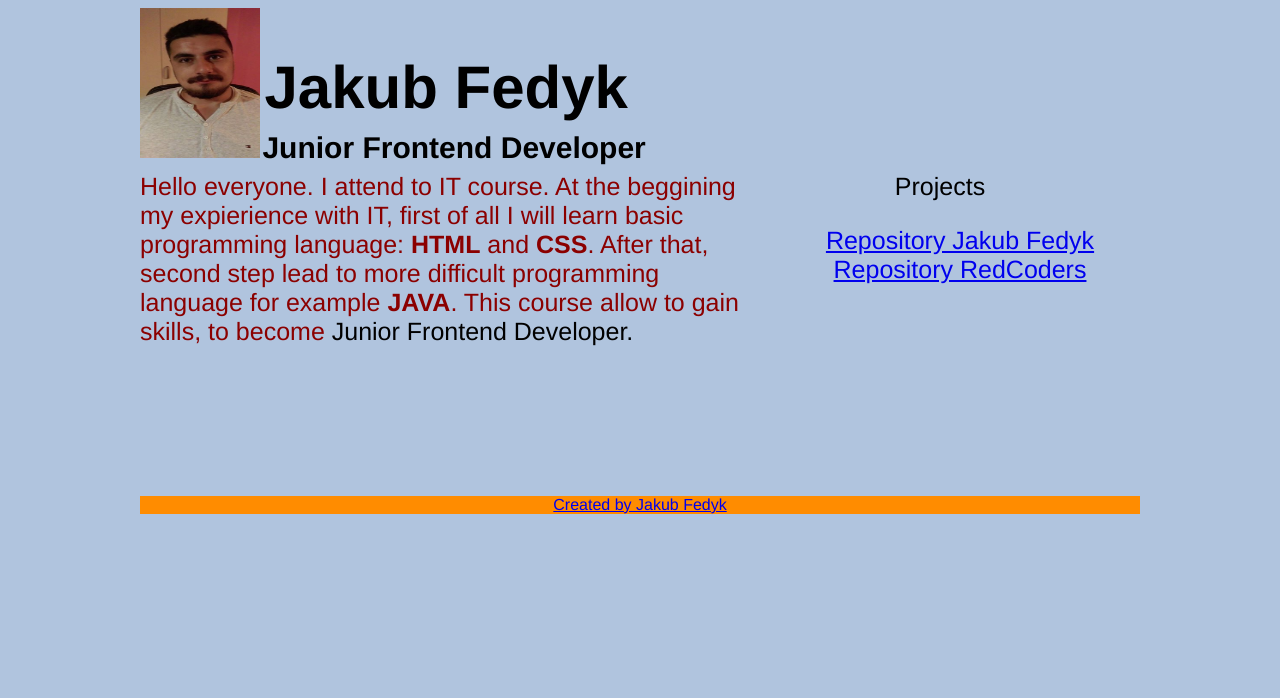
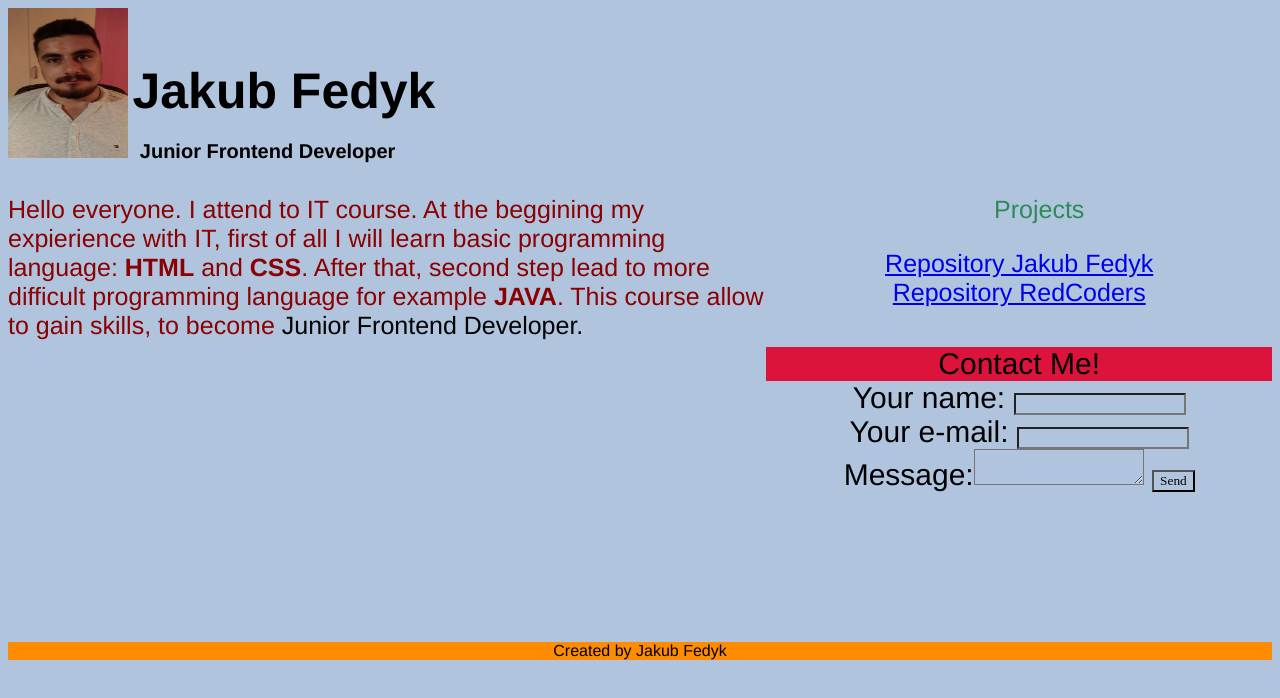
Before and after one commit to jakubfedyk/jakubfedyk.github.io, a plain HTML site: page index.html in a window 1280 px wide. Drawn offline with Linux system fonts and the light colour scheme.

Commit message:
ready to review @patrykomiotek

```diff
--- /dev/null
+++ b/css/style.css
@@ -0,0 +1,87 @@
+* {
+    background-color: lightsteelblue;
+    font-family: Helvetica, sans-serif;
+}
+
+.container {
+    width: 1000px;
+    margin: 0 auto;
+    display: inline;
+}
+
+.container__photo {
+    width: 120px;
+    height: 150px;
+}
+
+.container__title1 {
+    font-size: 50px;
+    position: relative;
+    bottom: 50px;
+    display: inline;
+}
+
+.container__title2 {
+    font-size: 20px;
+    position: relative;
+    right: 300px;
+    display: inline;
+}
+
+.first__text {
+    color: darkred;
+    font-size: 25px;
+    width: 60%;
+    float: left;
+    margin-bottom: auto;
+}
+
+.formular {
+    background-color: crimson;
+    text-align:center;
+    margin-top: 40px;
+}
+.formular {
+    font-size:30px;
+}
+form {
+    font-size:30px;
+    text-align:center;
+}
+input {
+    size:30px;
+    font-family: "Fira Code";
+}
+.right__text {
+    float: left;
+    display: inline;
+    width: 40%;
+    margin-bottom: 150px;
+}
+
+.list__projects {
+    color: seagreen;
+    text-align: center;
+    font-size: 25px;
+}
+
+.link1 {
+    list-style-type: none;
+    font-size: 25px;
+    text-align: center;
+
+}
+
+.link2 {
+    list-style-type: none;
+    font-size: 25px;
+    text-align: center;
+
+}
+
+.container__footer {
+    bottom: 0;
+    clear: both;
+    text-align: center;
+    background-color: darkorange;
+}
--- a/index.html
+++ b/index.html
@@ -3,36 +3,46 @@
 <head>
     <meta charset="UTF-8">
     <title>Strona tytułowa</title>
-    <link rel="stylesheet" type="text/css" href="style.css"/>
+    <link rel="stylesheet" type="text/css" href="css/style.css"/>
 </head>
 <body>
-<div id="container">
-<header>
-    <p><img class="foto" src="profilowe.jpg" alt="Profil"></p>
-    <h1>Jakub Fedyk</h1>
-    <h2>Junior Frontend Developer</h2>
-</header>
+<div class="container">
+    <header>
+        <img class="container__photo" src="images/profilowe.jpg" alt="Profil">
+        <h1 class="container__title1">Jakub Fedyk</h1>
+        <h2 class="container__title2">Junior Frontend Developer</h2>
+    </header>
 <main>
-    <article>
-        <p> Hello everyone. I attend to IT course. At the beggining my expierience with IT, first of all I will learn
+    <article class="main__text">
+        <p class="first__text"> Hello everyone. I attend to IT course. At the beggining my expierience with IT, first of
+            all I will learn
             basic programming language: <strong>HTML</strong> and <strong>CSS</strong>. After that, second step lead to
             more difficult programming language
             for example <strong>JAVA</strong>. This course allow to gain skills, to become
             <mark>Junior Frontend Developer.</mark>
         </p>
     </article>
-    <div id="right">
+    <div class="right__text">
         <section>
-            <p>Projects</p>
-            <ul>
-                <li><a href="https://github.com/jakubfedyk/jakubfedyk.github.io">Repository Jakub Fedyk</li>
-                <li><a href="https://github.com/infoshareacademy/jfdzl1-red-coders">Repository RedCoders</li>
-            </ul>
+            <ul class="list__projects">Projects</ul>
+            <li class="link1"><a href="https://github.com/jakubfedyk/jakubfedyk.github.io">Repository Jakub Fedyk</a>
+            </li>
+            <li class="link2"><a href="https://github.com/infoshareacademy/jfdzl1-red-coders">Repository RedCoders</a>
+            </li>
         </section>
+        <div class="formular">Contact Me!
+            <form method="POST" action="http://api.jfdzl1.is-academy.pl/emailer.php">
+                <input type="hidden" name="reply-to" value="jakubfedyk@gmail.com">
+                <label>Your name: <input type="text" name="name"></label><br/>
+                <label>Your e-mail: <input type="text" name="email"></label><br/>
+                <label>Message:<textarea name="message"></textarea></label>
+                <input type="submit" value="Send">
+            </form>
+        </div>
     </div>
 </main>
 <footer>
-    <div>
+    <div class="container__footer">
         Created by Jakub Fedyk
     </div>
 </footer>
--- a/style.css
+++ /dev/null
@@ -1,66 +0,0 @@
-* {
-    background-color: lightsteelblue;
-    font-family: Helvetica, sans-serif;
-}
-
-#container {
-    width: 1000px;
-    margin: auto;
-}
-
-.foto {
-    width: 120px;
-    height: 150px;
-}
-
-p {
-    display: inline;
-}
-
-h1 {
-    font-size: 60px;
-    display: inline;
-    position: relative;
-    bottom: 50px;
-}
-
-h2 {
-    font-size: 30px;
-    display: inline;
-    position: relative;
-    right: 370px;
-}
-
-article {
-    color: darkred;
-    font-size:25px;
-    width: 60%;
-    float: left;
-    margin-bottom: 150px;
-}
-
-#right {
-    float: left;
-    display: inline;
-    width: 40%;
-    text-align: center;
-    margin-bottom: 150px;
-}
-
-section > p {
-    font-size: 25px;
-}
-ul {
-    color: seagreen;
-    font-size:25px;
-}
-ul li {
-    list-style-type: none;
-    font-size:25px;
-}
-
-footer > div {
-    clear: both;
-    text-align: center;
-    background-color: darkorange;
-}
```
Also changed, not shown: images/profilowe.jpg (renamed from profilowe.jpg).
